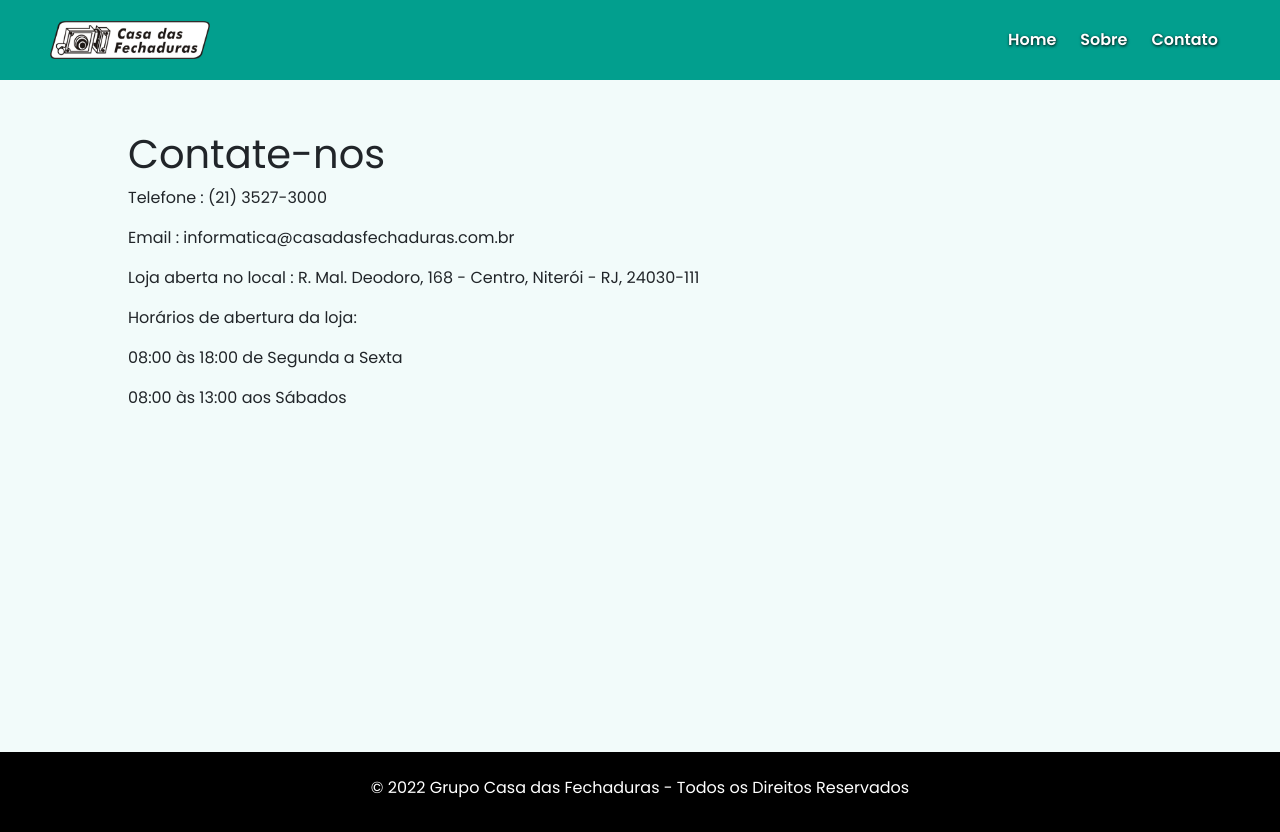
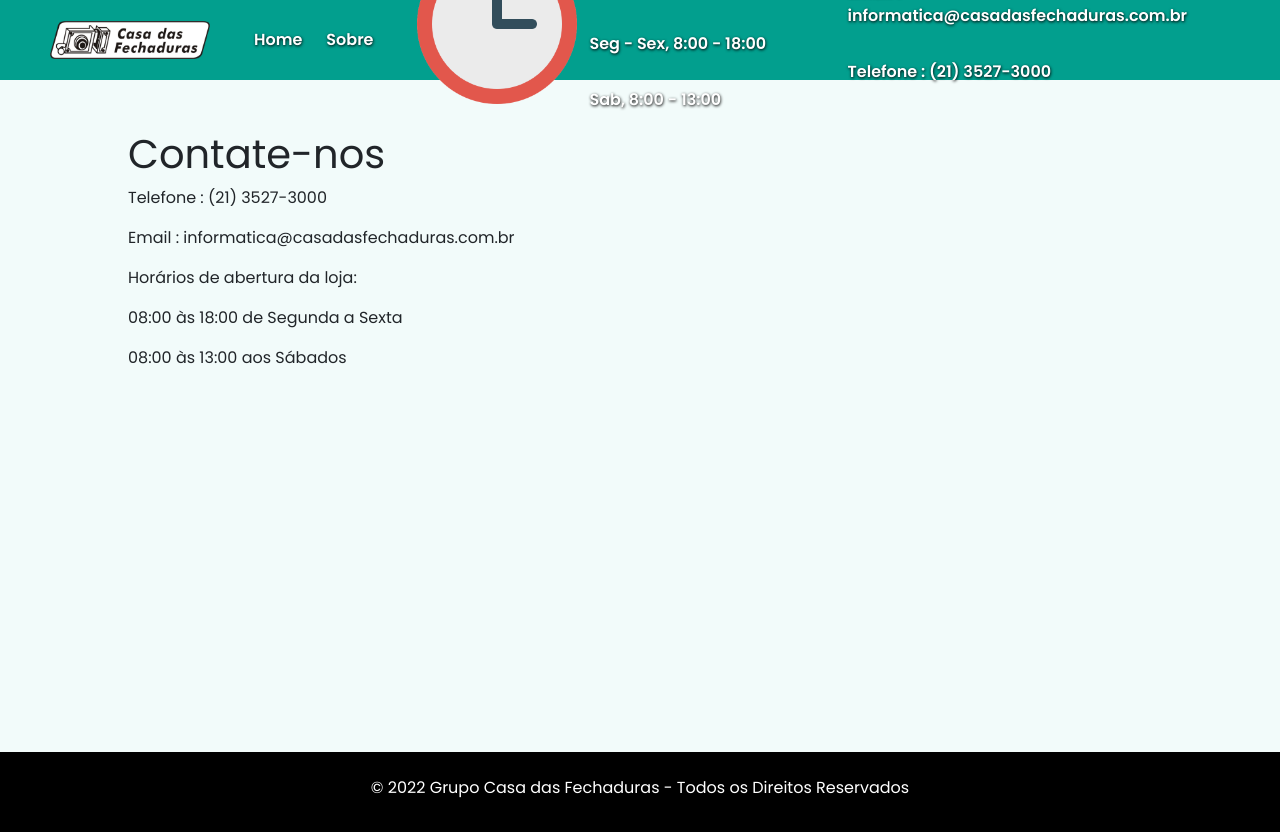
Before and after one commit to patrick2m/cfn-site, a React (Create React App) app: page /contact in a window 1280 px wide. Built offline with nearby package versions, Linux system fonts and the light colour scheme.

Commit message:
deletedContactPage-NewHeader

```diff
--- a/src/components/Contact.jsx
+++ b/src/components/Contact.jsx
@@ -11,9 +11,6 @@ export default function Contact() {
                 Email : informatica@casadasfechaduras.com.br
             </p>
             <p className="main-description">
-                Loja aberta no local : R. Mal. Deodoro, 168 - Centro, Niterói - RJ, 24030-111
-            </p>
-            <p className="main-description">
                 Horários de abertura da loja:
             </p>
             <p className="main-description">
--- a/src/components/partials/Header.jsx
+++ b/src/components/partials/Header.jsx
@@ -9,7 +9,20 @@ export default function Header() {
             <ul id="main-menu">
                 <li><Link className="menu-link" to="/">Home</Link></li>
                 <li><Link className="menu-link" to="/About">Sobre</Link></li>
-                <li><Link className="menu-link" to="/Contact">Contato</Link></li>
+            </ul>
+            <ul id="main-menu">
+                <li><img src="icone_horarios.png" alt="Horário de funcionamento" max-width='10px' /></li>
+                <li>
+                    <p className="menu-link">Horários de funcionamento:</p>
+                    <p className="menu-link">Seg - Sex, 8:00 - 18:00</p>
+                    <p className="menu-link">Sab, 8:00 - 13:00</p>
+                </li>
+            </ul>
+            <ul id="main-menu">
+                <li>
+                    <p className="menu-link">Email : informatica@casadasfechaduras.com.br</p>
+                    <p className="menu-link">Telefone : (21) 3527-3000</p>
+                </li>
             </ul>
         </header>
     )
--- a/src/components/partials/Header.scss
+++ b/src/components/partials/Header.scss
@@ -4,7 +4,7 @@
     padding: 0 50px;
 
     display: flex;
-    justify-content: space-between;
+    justify-content:center;
 
     align-items: center;
 
--- a/src/components/partials/MapBox.jsx
+++ b/src/components/partials/MapBox.jsx
@@ -11,7 +11,7 @@ const MapBox = () => {
 
   const lat = -22.889737133069602;
   const lng = -43.119811196483795;
-  const zoom = 18;
+  const zoom = 16;
 
   // Initialize map when component mounts
   useEffect(() => {
@@ -35,11 +35,6 @@ const MapBox = () => {
 
   return (
     <div>
-      <div className='sidebarStyle'>
-        <div>
-          Longitude: {lng} | Latitude: {lat} | Zoom: {zoom}
-        </div>
-      </div>
       <div className='map-container' ref={mapContainerRef} />
     </div>
   );
```
Also changed, not shown: public/icone_horarios.png (added).
